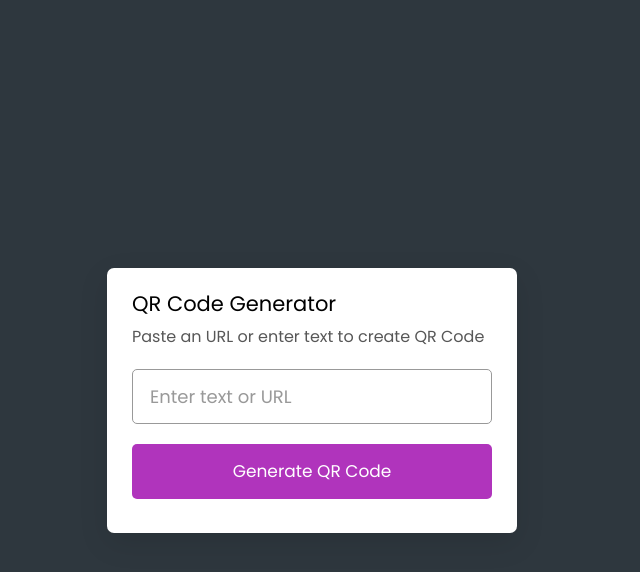
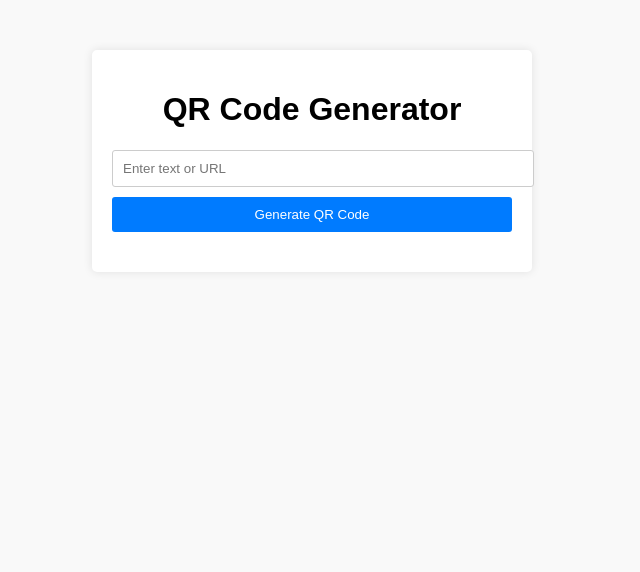
Before and after one commit to areebaqamar021/html-css-js, a plain HTML site: page qrCode-generator/index.html in a window 1280 px wide. Shown: the whole page, without its empty margins (328-968 px from the left). Drawn offline with nearby package versions, Linux system fonts and the light colour scheme.

Commit message:
Update QR code generator with local library and improve UI

```diff
--- a/qrCode-generator/index.html
+++ b/qrCode-generator/index.html
@@ -1,29 +1,19 @@
 <!DOCTYPE html>
 <html lang="en">
-
 <head>
   <meta charset="UTF-8">
   <meta name="viewport" content="width=device-width, initial-scale=1.0">
   <title>QR Code Generator</title>
   <link rel="stylesheet" href="style.css">
 </head>
-
 <body>
   <div class="container">
-        <header>
     <h1>QR Code Generator</h1>
-            <p>Paste an URL or enter text to create QR Code</p>
-        </header>
-        <div class="form">
-            <input type="text" spellcheck="false" placeholder="Enter text or URL">
-            <button>Generate QR Code</button>
+    <input type="text" id="text" placeholder="Enter text or URL">
+    <button onclick="generateQR()">Generate QR Code</button>
+    <div id="qrcode"></div>
   </div>
-        <div class="qr-code">
-            <img src="" alt="qr-code">
-        </div>
-    </div>
-
+  <script src="https://cdn.jsdelivr.net/npm/qrcode-generator/qrcode.min.js"></script>
   <script src="script.js"></script>
 </body>
-
 </html>
--- a/qrCode-generator/script.js
+++ b/qrCode-generator/script.js
@@ -1,26 +1,16 @@
-const container = document.querySelector(".container");
-qrInput = container.querySelector(".form input");
-generateBtn = container.querySelector(".form button");
-qrImg = container.querySelector(".qr-code img");
+function generateQR() {
+    var text = document.getElementById('text').value;
+    if (!text) {
+        alert('Please enter text or URL');
+        return;
+    }
 
-let preValue;
+    var qrCodeDiv = document.getElementById('qrcode');
+    qrCodeDiv.innerHTML = '';
 
-generateBtn.addEventListener("click", () => {
-    let qrValue = qrInput.value.trim();
-    if (!qrValue || preValue === qrValue) return;
-    preValue = qrValue;
-    generateBtn.innerText = "Generating QR Code...";
-    qrImg.src = ` https://api.qrserver.com/v1/create-qr-code/?size=150x150&data=${qrValue}`;
-
-    qrImg.addEventListener("load", () => {
-        container.classList.add("active");
-        generateBtn.innerText = "Generate QR Code";
-    });
-});
-
-qrInput.addEventListener("keyup", () => {
-    if (!qrInput.value.trim()) {
-        container.classList.remove("active");
-        preValue = "";
-    }
-});
+    var qr = qrcode(0, 'M');
+    qr.addData(text);
+    qr.make();
+    var qrImage = qr.createImgTag(7); // Increase size to 7
+    qrCodeDiv.innerHTML = qrImage;
+}
--- a/qrCode-generator/style.css
+++ b/qrCode-generator/style.css
@@ -1,121 +1,45 @@
-@import url('https://fonts.googleapis.com/css2?family=Poppins:ital,wght@0,100;0,200;0,300;0,400;1,100&display=swap');
-
-* {
-    margin: 0;
-    padding: 0;
-    box-sizing: border-box;
-    font-family: 'Poppins', sans-serif;
-}
-
 body {
-    display: flex;
-    padding: 0 10px;
-    min-height: 100vh;
-    align-items: center;
-    background: #2e373e;
-    justify-content: center;
+    font-family: Arial, sans-serif;
+    background-color: #f9f9f9;
   }
 
   .container {
-    height: 265px;
-    max-width: 410px;
-    background: #fff;
-    border-radius: 7px;
-    padding: 20px 25px 0;
-    transition: height 0.2s ease;
-    box-shadow: 0 10px 30px rgba(0, 0, 0, 0.1);
+    max-width: 400px;
+    margin: 50px auto;
+    padding: 20px;
+    background-color: #fff;
+    border-radius: 5px;
+    box-shadow: 0 0 10px rgba(0, 0, 0, 0.1);
   }
 
-.container.active {
-    height: 530px;
+  h1 {
+    text-align: center;
   }
 
-header h1 {
-    font-size: 21px;
-    font-weight: 500;
+  input[type="text"] {
+    width: 100%;
+    padding: 10px;
+    margin-bottom: 10px;
+    border: 1px solid #ccc;
+    border-radius: 3px;
   }
 
-header p {
-    margin-top: 5px;
-    color: #575757;
-    font-size: 16px;
+  button {
+    display: block;
+    width: 100%;
+    padding: 10px;
+    background-color: #007bff;
+    color: #fff;
+    border: none;
+    border-radius: 3px;
+    cursor: pointer;
   }
 
-.container .form {
-    margin: 20px 0 25px;
+  button:hover {
+    background-color: #0056b3;
   }
 
-.form :where(input, button) {
-    width: 100%;
-    height: 55px;
-    border: none;
-    outline: none;
-    border-radius: 5px;
-    transition: 0.1s ease;
+  #qrcode {
+    margin-top: 20px;
+    text-align: center;
   }
-
-.form input {
-    font-size: 18px;
-    padding: 0 17px;
-    border: 1px solid #999;
-}
-
-.form input:focus {
-    box-shadow: 0 3px 6px rgba(0, 0, 0, 0.13);
-}
-
-.form input::placeholder {
-    color: #999;
-}
-
-.form button {
-    color: #fff;
-    cursor: pointer;
-    margin-top: 20px;
-    font-size: 17px;
-    background: #b034bc;
-}
-
-.qr-code {
-    opacity: 0;
-    display: flex;
-    padding: 33px 0;
-    border-radius: 5px;
-    align-items: center;
-    pointer-events: none;
-    justify-content: center;
-    border: 1px solid #ccc;
-}
-
-.container.active .qr-code {
-    opacity: 1;
-    pointer-events: auto;
-    transition: opacity 0.5s 0.05s ease;
-}
-
-.qr-code img {
-    width: 170px;
-}
-
-@media(max-width: 430px) {
-    .container {
-        height: 255px;
-        padding: 16px 20px;
-    }
-
-    .container.active {
-        height: 510px;
-    }
-
-    header p {
-        color: #696969;
-    }
-
-    .form :where(input, button) {
-        height: 52px;
-    }
-
-    .qr-code img {
-        width: 160px;
-    }
-}
```
Lines whose indentation alone changed are shown as unchanged.
